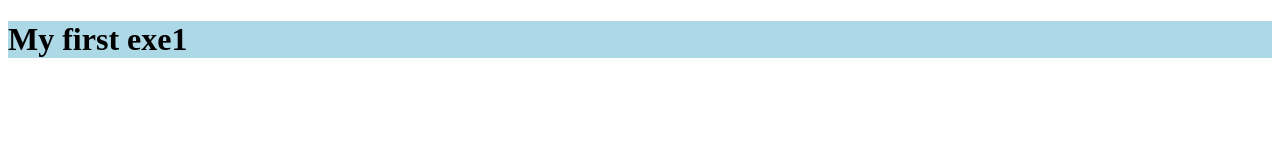
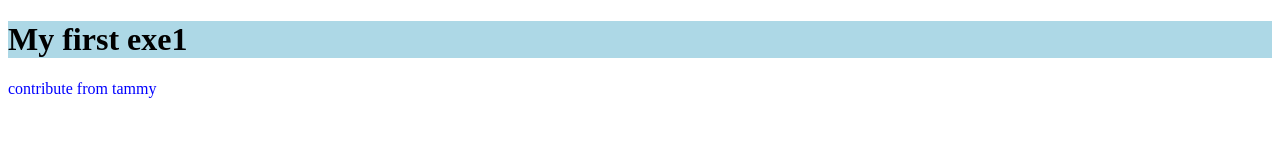
Before and after one commit to imsigal/exe1, a plain HTML site: page index.html in a window 1280 px wide. Drawn offline with Linux system fonts and the light colour scheme.

Commit message:
contribute from tammy

```diff
--- a/index.html
+++ b/index.html
@@ -12,7 +12,7 @@
         <h1>My first exe1</h1>
     </div>
     <div class="strudent-contributer">
-
+contribute from tammy
     </div>
 </body>
 </html>
--- a/style.css
+++ b/style.css
@@ -2,3 +2,9 @@
     background-color: lightblue;
 
 }
+
+.strudent-contributer {
+    color: blue;
+    font-size: 1em;
+
+}
```
